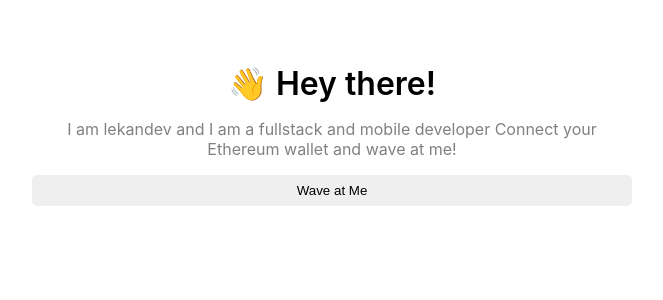
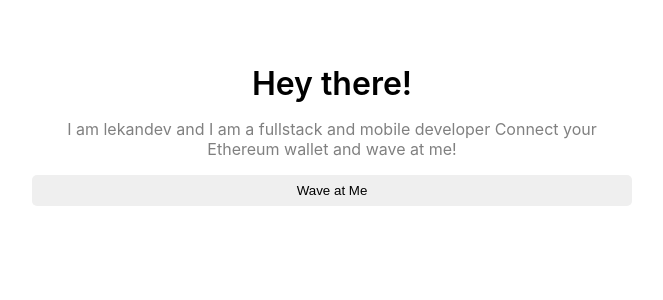
Before and after one commit to lekandev/wave-portal, a React (Create React App) app in the folder web3-client/: page / in a window 1280 px wide. Shown: the top 300 px of the page, without its empty margins (308-971 px from the left). Built offline with nearby package versions, Linux system fonts and the light colour scheme; the HTML template or start-up script is replaced by a standard one.

Commit message:
Update App.js

```diff
--- a/web3-client/src/App.js
+++ b/web3-client/src/App.js
@@ -13,7 +13,7 @@ export default function App() {
 
       <div className="dataContainer">
         <div className="header">
-        👋 Hey there!
+        Hey there!
         </div>
 
         <div className="bio">
```
